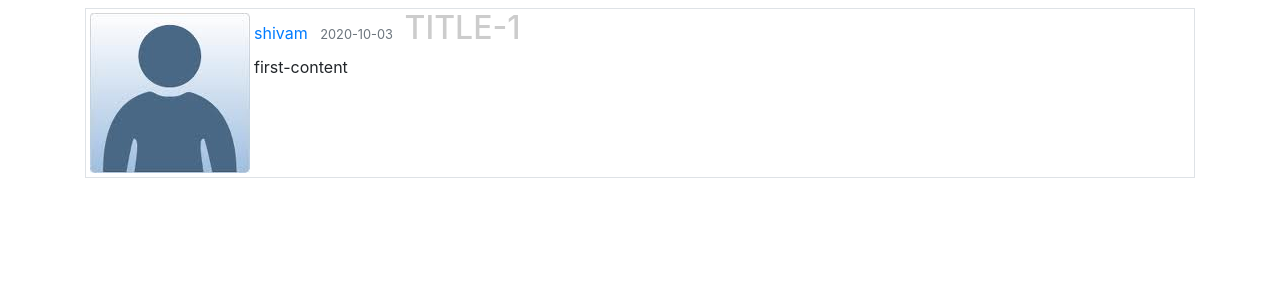
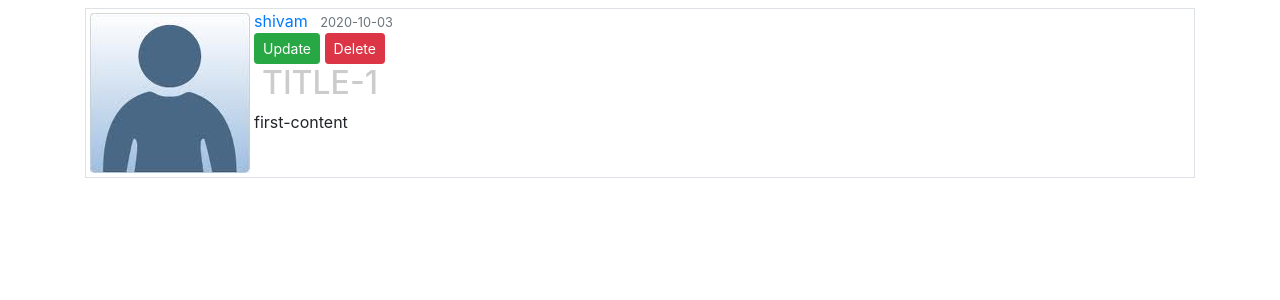
Before and after one commit to ShivamSainier/Python-Flask-, a Flask app: page /userposts/1 in a window 1280 px wide. Shown: the part 56-356 px from the top of the page. Run offline with Flask 2, Linux system fonts and the light colour scheme; a user stored in the database is signed in; data comes from the database, SQL or seed files in the repository; some libraries are stand-ins or nearby versions.

Commit message:
add a delete model

```diff
--- a/flaskblog/templates/user_posts.html
+++ b/flaskblog/templates/user_posts.html
@@ -10,12 +10,41 @@
 <small class="text-muted">
     {{post.date_posted.strftime('%Y-%m-%d')}}
 </small>
+{% if post.author==current_user %}
+<div>
+
+    <a class="btn btn-success btn-sm" href="{{url_for('update_post',id=post.id)}}">Update </a>
+    <button class="btn btn-danger btn-sm" data-toggle="modal" data-target="#deleteModal">Delete</button>
+</div>
+
+{% endif %}
 <h2 class="article-title" href="{{url_for('userposts',id=post.id)}}">{{post.title}}</h2>
 <p class="article-content">{{post.content}}</p>
 </div>
 </div>
 </article>
 </div>
+
+<!-- Modal -->
+<div class="modal fade" id="deleteModal" tabindex="-1" role="dialog" aria-labelledby="deleteModalLabel" aria-hidden="true">
+    <div class="modal-dialog" role="document">
+      <div class="modal-content">
+        <div class="modal-header">
+          <h5 class="modal-title" id="deleteModalLabel">Delete Post </h5>
+          <button type="button" class="close" data-dismiss="modal" aria-label="Close">
+            <span aria-hidden="true">&times;</span>
+          </button>
+        </div>
+        <div class="modal-footer">
+          <button type="button" class="btn btn-secondary btn-sm" data-dismiss="modal">Close</button>
+          <form action="{{url_for('delete_post',id=post.id)}}" method="post">
+
+              <input class="btn btn-sm btn-danger" type="submit" value="Delete">
+          </form>
+        </div>
+      </div>
+    </div>
+  </div>
 </div>
 
 {% endblock %}
```
